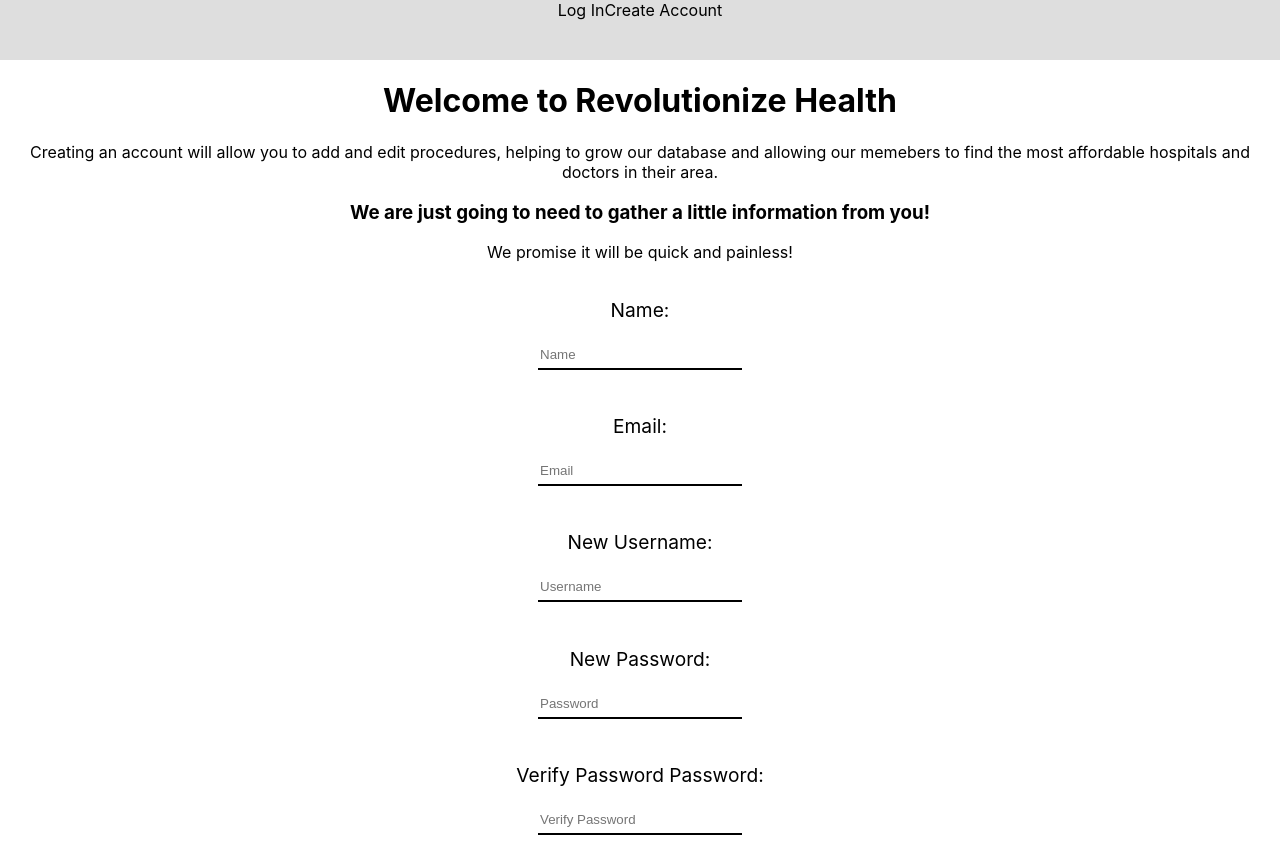
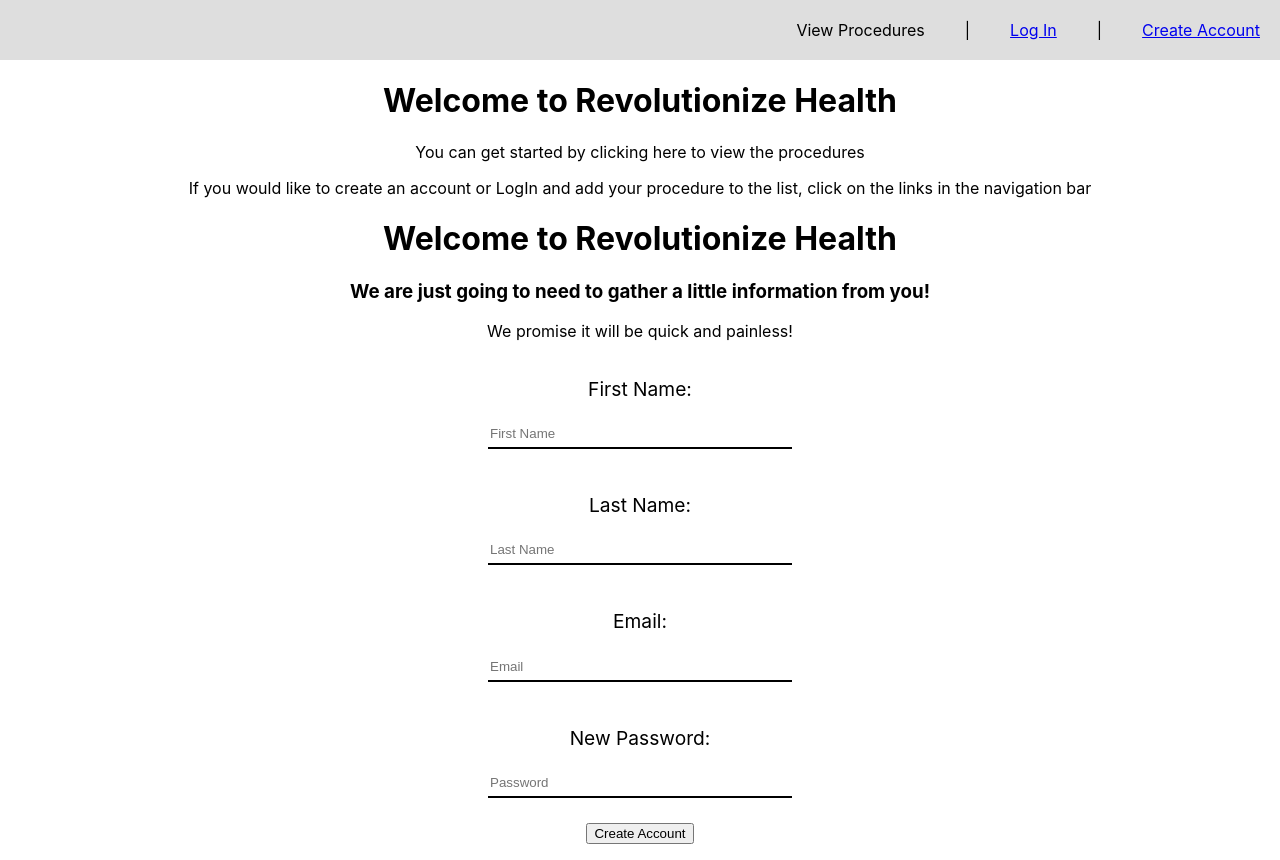
Before and after one commit to revolutionize-health/frontend, a React (Create React App) app in the folder rev-health/: page /register in a window 1280 px wide. Built offline with nearby package versions, Linux system fonts and the light colour scheme.

Commit message:
working on register functionality

```diff
--- a/rev-health/package.json
+++ b/rev-health/package.json
@@ -6,8 +6,12 @@
     "axios": "^0.18.0",
     "react": "^16.8.6",
     "react-dom": "^16.8.6",
+    "react-redux": "^7.0.2",
     "react-router-dom": "^5.0.0",
-    "react-scripts": "2.1.8"
+    "react-scripts": "2.1.8",
+    "redux": "^4.0.1",
+    "redux-logger": "^3.0.6",
+    "redux-thunk": "^2.3.0"
   },
   "scripts": {
     "start": "react-scripts start",
--- /dev/null
+++ b/rev-health/src/Actions/index.js
@@ -0,0 +1,19 @@
+import axios from "axios"
+
+export const REGISTER = "REGISTER"
+export const REGISTER_SUCCESS ="REGISTER_SUCCESS"
+
+
+
+
+export const register = register => dispatch => {
+    console.log("action call, POST");
+    dispatch({ type: REGISTER });
+    axios
+      .post('https://revolutionize-health.herokuapp.com/api/auth/registration', register)
+      .then(response => {
+        console.log("REGISTERED", response);
+        dispatch({ type: REGISTER_SUCCESS, payload: response.data });
+      })
+      .catch(err => ({ err }));
+  };
--- a/rev-health/src/App.js
+++ b/rev-health/src/App.js
@@ -1,15 +1,22 @@
 import React, { Component } from 'react';
 import Header from './Components/Header';
 import Register from './Components/Register'
+import LogIn from './Components/LogIn'
+import {Route} from 'react-router-dom'
 import './App.css';
+
 
 class App extends Component {
   render() {
     return (
       <div className="App">
-        <Header className="App-header" />
-        <Register />
+      <div><Header className="App-header" /></div>
+        <h1>Welcome to Revolutionize Health</h1>
+        <p>You can get started by clicking here to view the procedures</p>
+        <p>If you would like to create an account or LogIn and add your procedure to the list, click on the links in the navigation bar</p>
 
+        <Route path="/login" component={LogIn}/>
+        <Route path="/register" component={Register}/>
 
       </div>
     );
--- a/rev-health/src/Components/Header.js
+++ b/rev-health/src/Components/Header.js
@@ -1,10 +1,19 @@
 import React from 'react'
+import {NavLink} from 'react-router-dom'
 
 const mainDiv = {
 width: '100vw',
 height: '60px',
 background: '#DEDEDE',
+display: 'flex',
+alignItems: 'center',
+justifyContent: 'flex-end'
 
+
+}
+
+const links = {
+    margin: '0 20px'
 }
 
 
@@ -13,8 +22,11 @@ background: '#DEDEDE',
 const Header = () => {
     return (
         <div style={mainDiv}>
-            <span>Log In</span>
-            <span>Create Account</span>
+            <span style={links}>View Procedures</span>
+            <span style={links}> | </span>
+            <NavLink to="/login" style={links}>Log In</NavLink>
+            <span style={links}> | </span>
+            <NavLink to="/register" style={links}>Create Account</NavLink>
         </div>
     )
 }
--- a/rev-health/src/Components/LogIn.js
+++ b/rev-health/src/Components/LogIn.js
@@ -20,6 +20,7 @@ class LogIn extends Component {
                            placeholder="...password"
                            >
                     </input>
+                    <button type="submit">Log In</button>
                 </form>
 
             </div>
--- a/rev-health/src/Components/Register.js
+++ b/rev-health/src/Components/Register.js
@@ -1,4 +1,6 @@
 import React, { Component } from 'react';
+import { connect } from "react-redux";
+import {register} from "../Actions"
 
 
 const form = {
@@ -12,7 +14,7 @@ const form = {
 const input = {
     border: 'none',
     borderBottom: '2px solid black',
-    width: '200px',
+    width: '300px',
     height: '25px',
     marginBottom: '25px'
 }
@@ -25,22 +27,61 @@ const title={
 
 
 class Register extends Component {
+    constructor(props){
+        super(props)
+        this.state={
+
+            first_name:"",
+            last_name:"",
+            email: "",
+            password: ""
+
+        }
+    }
+
+    handleChange = event => {
+        this.setState({
+
+            ...this.state,
+            [event.target.name]: event.target.value
+
+        });
+      };
+
+      submitHandle = event => {
+        event.preventDefault();
+        this.props.register(this.state);
+        alert('Working')
+        console.log('state', this.state)
+      };
 
 
     render(){
         return(
             <div>
                 <h1>Welcome to Revolutionize Health</h1>
-               <p>Creating an account will allow you to add and edit procedures, helping to grow our database and allowing our memebers to find the most affordable hospitals and doctors in their area. </p>
                <h3>We are just going to need to gather a little information from you!</h3>
                <p>We promise it will be quick and painless!</p>
-               <form style={form}>
+               <form style={form} onSubmit={this.submitHandle}>
 
-                    <p style={title}>Name:</p>
+                    <p style={title}>First Name:</p>
                     <input type="text"
-                           name="name"
+                           name="first_name"
                            required="required"
-                           placeholder="Name"
+                           placeholder="First Name"
+                           value={this.state.first_name}
+                           onChange={this.handleChange}
+                           style={input}
+                           >
+                    </input>
+
+                    <p style={title}>Last Name:</p>
+                    <input type="text"
+                           name="last_name"
+                           required="required"
+                           placeholder="Last Name"
+                           value={this.state.last_name}
+                           onChange={this.handleChange}
                            style={input}
                            >
                     </input>
@@ -51,15 +92,8 @@ class Register extends Component {
                            name="email"
                            required="required"
                            placeholder="Email"
-                           style={input}
-                           >
-                    </input>
-
-                    <p style={title}>New Username:</p>
-                    <input type="text"
-                           name="username"
-                           required="required"
-                           placeholder="Username"
+                           value={this.state.email}
+                           onChange={this.handleChange}
                            style={input}
                            >
                     </input>
@@ -69,21 +103,12 @@ class Register extends Component {
                            name="password"
                            required="required"
                            placeholder="Password"
+                           value={this.state.password}
+                           onChange={this.handleChange}
                            style={input}
                            >
                     </input>
-
-                    <p style={title}>Verify Password Password:</p>
-                    <input type="password"
-                           name="password"
-                           required="required"
-                           placeholder="Verify Password"
-                           style={input}
-                           >
-                    </input>
-
-
-
+                    <button type="submit">Create Account</button>
                 </form>
 
 
@@ -92,6 +117,18 @@ class Register extends Component {
     }
 }
 
+const mapStateToProps = state => (
 
+    {
+      register: state.register
+    }
+  );
 
-export default Register
+  export default connect(
+    mapStateToProps,
+    {
+
+      register,
+
+    }
+  )(Register);
--- /dev/null
+++ b/rev-health/src/Reducers/rootReducer.js
@@ -0,0 +1,45 @@
+import {
+    REGISTER,
+    REGISTER_SUCCESS
+
+
+
+} from '../Actions';
+
+const initialState = {
+    deletingPost: false,
+    fetchingPosts: false,
+    register: [],
+    loggingIn: false,
+    savingUser: false,
+    updatingProcedure: false,
+    error: null
+}
+
+const rootReducer = (state = initialState, action) => {
+    switch(action.type) {
+
+
+        case REGISTER:
+
+            return {
+                ...state,
+                savingUser: !state.savingUser
+            }
+
+        case REGISTER_SUCCESS:
+            return {
+                ...state,
+                friends: action.payload
+            }
+
+
+
+
+
+    default: return state;
+    }
+
+}
+
+export default rootReducer;
--- a/rev-health/src/index.js
+++ b/rev-health/src/index.js
@@ -1,7 +1,16 @@
 import React from 'react';
 import ReactDOM from 'react-dom';
+import {BrowserRouter as Router} from 'react-router-dom'
 import './index.css';
 import App from './App';
+import { createStore, applyMiddleware } from 'redux';
+import { Provider } from 'react-redux';
+import thunk from 'redux-thunk';
+import rootReducer from './Reducers/rootReducer'
+import logger from 'redux-logger';
 
 
-ReactDOM.render(<App />, document.getElementById('root'));
+
+const store = createStore(rootReducer, applyMiddleware(thunk, logger));
+
+ReactDOM.render(<Provider store={store}><Router><App /></Router></Provider>, document.getElementById('root'));
```
Also changed, not shown: rev-health/src/Components/DashBoard.js (added, +21 -0 lines), 1 other file (tests, documents, lock files or other folders).
